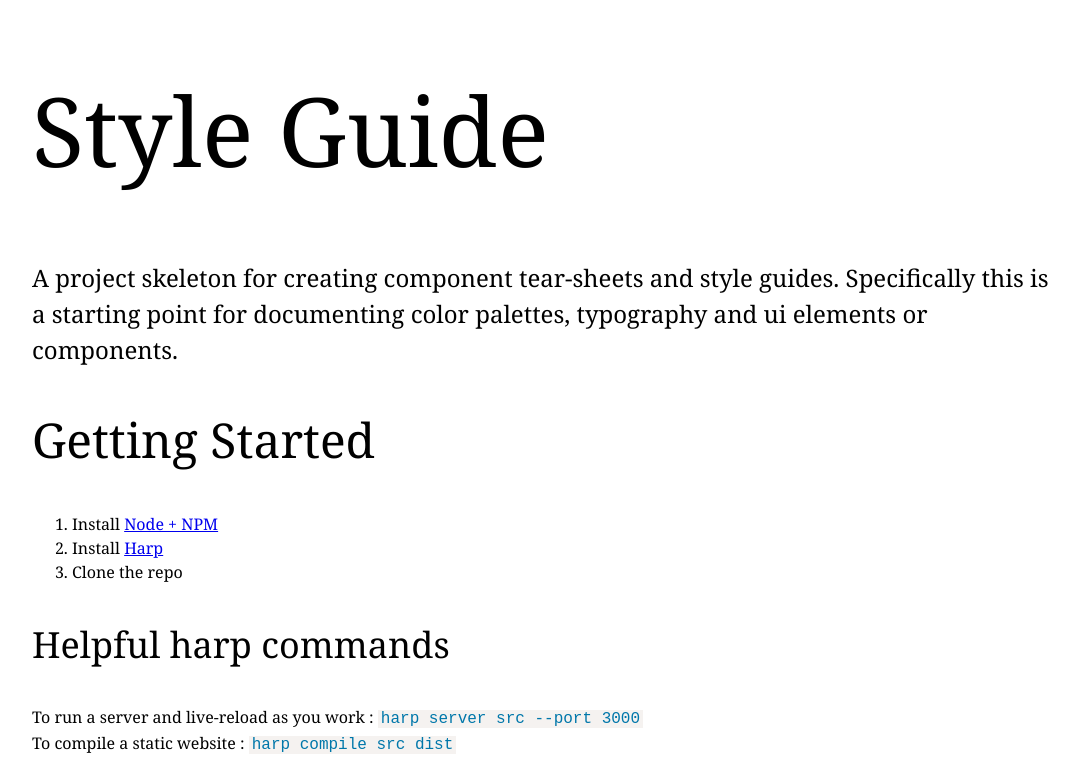
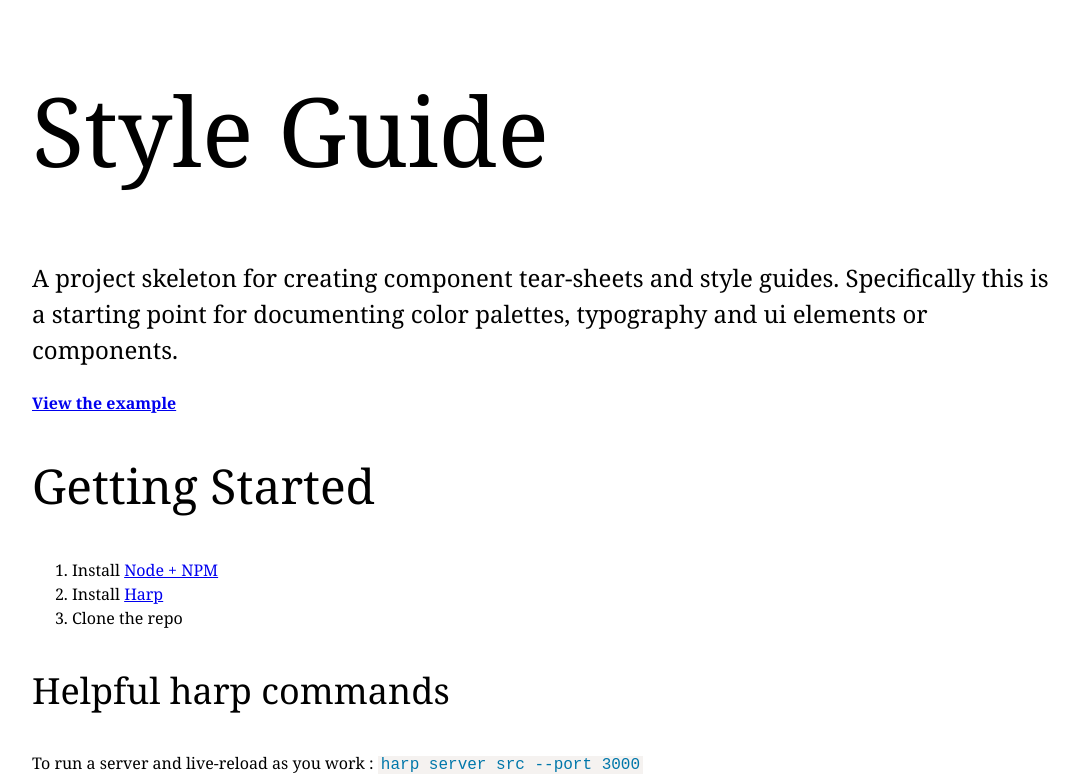
Before and after one commit to jleonard/style-guide, a plain HTML site: page dist/index.html in a window 1280 px wide. Shown: the top 779 px of the page, without its empty margins (96-1175 px from the left). Drawn offline with Linux system fonts and the light colour scheme.

Commit message:
adding link

```diff
--- a/dist/index.html
+++ b/dist/index.html
@@ -25,6 +25,7 @@
 <blockquote>
 <p>A project skeleton for creating component tear-sheets and style guides. Specifically this is a starting point for documenting color palettes, typography and ui elements or components.</p>
 </blockquote>
+<h4><a href="https://gitus.frogdesign.com/pages/DSUXT/style-guide-framework/gh-pages/browse/style-guide.html">View the example</a></h4>
 <h2>Getting Started</h2>
 <ol>
 <li>Install <a href="http://nodejs.org/">Node + NPM</a></li>
```
Also changed, not shown: index.html (+1 -0 lines).
